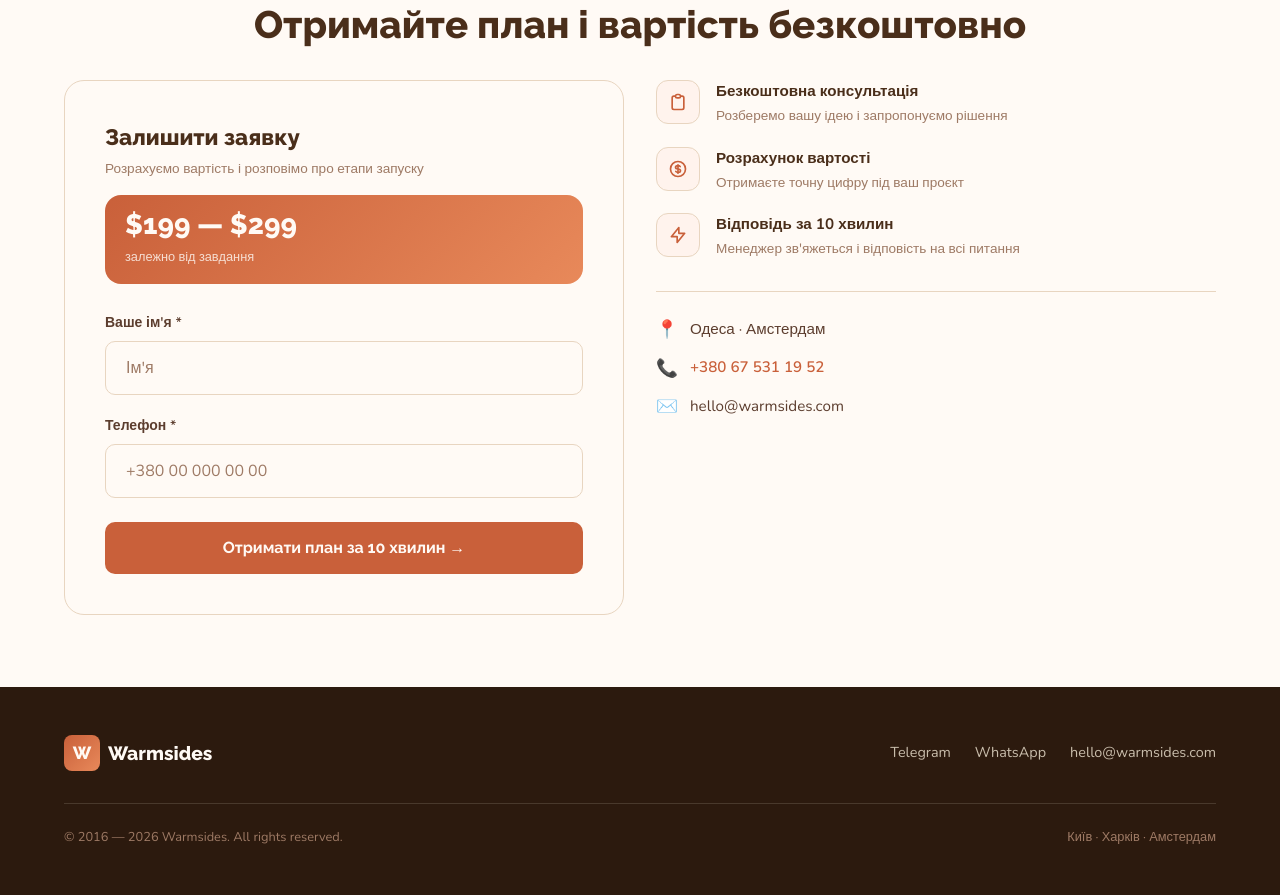
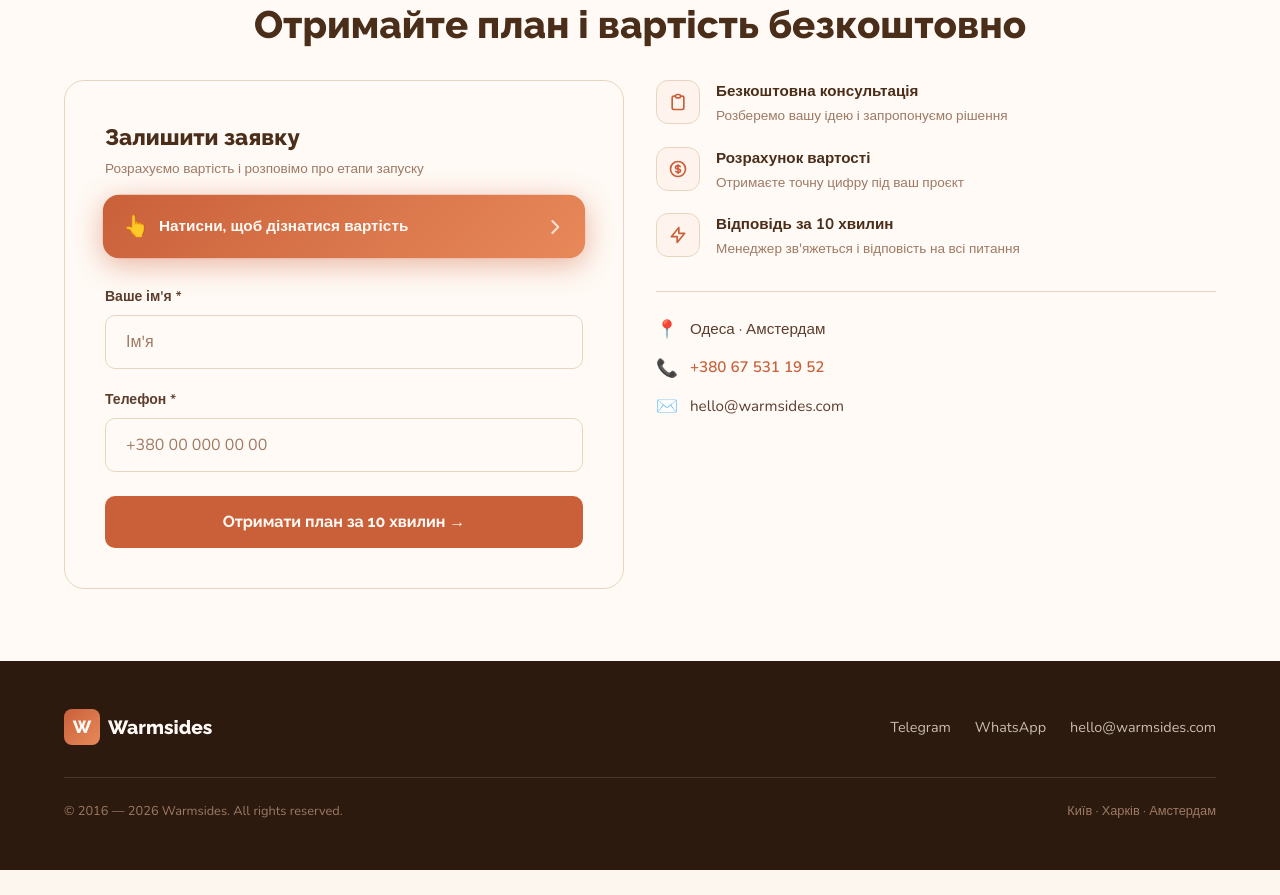
Before and after one commit to nicksolntsev2808/wamsides_landing, a React (Vite) app: page / in a window 1280 px wide. Shown: the part 3940-4835 px from the top of the page. After the commit the page ends 4810 px from the top, so only its background shows below. Built offline with nearby package versions, Linux system fonts and the light colour scheme.

Commit message:
Add files via upload

```diff
--- a/src/web/pages/Home.tsx
+++ b/src/web/pages/Home.tsx
@@ -474,8 +474,21 @@ function Portfolio() {
     },
   ];
 
-  const goNext = () => setActive(i => Math.min(i + 1, cases.length - 1));
-  const goPrev = () => setActive(i => Math.max(i - 1, 0));
+  const fireCardClick = (method: string) => {
+    window.gtag?.("event", "portfolio_card_click", {
+      event_category: "engagement",
+      event_label: method,
+    });
+  };
+
+  const goNext = () => {
+    setActive(i => Math.min(i + 1, cases.length - 1));
+    fireCardClick("arrow");
+  };
+  const goPrev = () => {
+    setActive(i => Math.max(i - 1, 0));
+    fireCardClick("arrow");
+  };
 
   // Cards behind active — peeking from the right-bottom
   const STACK_OFFSET_X = 14; // px per layer shift right
@@ -528,8 +541,8 @@ function Portfolio() {
             setDragDelta(e.touches[0].clientX - startX.current);
           }}
           onTouchEnd={() => {
-            if (dragDelta < -40) goNext();
-            else if (dragDelta > 40) goPrev();
+            if (dragDelta < -40) { goNext(); fireCardClick("swipe"); }
+            else if (dragDelta > 40) { goPrev(); fireCardClick("swipe"); }
             setDragging(false);
             setDragDelta(0);
           }}
@@ -561,7 +574,7 @@ function Portfolio() {
             return (
               <div
                 key={c.title}
-                onClick={!isActive ? () => setActive(i) : undefined}
+                onClick={!isActive ? () => { setActive(i); fireCardClick("card"); } : undefined}
                 style={{
                   position: "absolute",
                   top: 0,
@@ -720,7 +733,16 @@ function Contact() {
   const [form, setForm] = useState({ name: "", phone: "" });
   const [sent, setSent] = useState(() => new URLSearchParams(window.location.search).get("success") === "true");
   const [error, setError] = useState(false);
+  const [priceRevealed, setPriceRevealed] = useState(false);
   const formRef = useRef<HTMLDivElement>(null);
+
+  const handleRevealPrice = () => {
+    setPriceRevealed(true);
+    window.gtag?.("event", "price_reveal_click", {
+      event_category: "engagement",
+      event_label: "price_block",
+    });
+  };
 
   useEffect(() => {
     const el = formRef.current;
@@ -831,13 +853,47 @@ function Contact() {
                   <h3 style={{ fontFamily: "Raleway, sans-serif", fontWeight: 800, fontSize: "1.4rem", color: "#4A2E1A", margin: "0 0 0.25rem" }}>Залишити заявку</h3>
                   <p style={{ fontFamily: "Nunito, sans-serif", fontSize: "0.85rem", color: "#9E7A65", margin: "0 0 1rem" }}>Розрахуємо вартість і розповімо про етапи запуску</p>
 
-                  {/* Price badge */}
-                  <div style={{ background: "linear-gradient(135deg, #C9603A, #E8895A)", borderRadius: "1rem", padding: "1rem 1.25rem", marginBottom: "0.25rem" }}>
-                    <div style={{ display: "flex", alignItems: "baseline", gap: "0.4rem", marginBottom: "0.3rem" }}>
-                      <span style={{ fontFamily: "Raleway, sans-serif", fontWeight: 800, fontSize: "1.75rem", color: "#FFFAF5", lineHeight: 1 }}>$199 — $299</span>
+                  {/* Price badge — reveal on click */}
+                  {!priceRevealed ? (
+                    <div
+                      onClick={handleRevealPrice}
+                      style={{
+                        background: "linear-gradient(135deg, #C9603A, #E8895A)",
+                        borderRadius: "1rem",
+                        padding: "1rem 1.25rem",
+                        marginBottom: "0.25rem",
+                        cursor: "pointer",
+                        display: "flex",
+                        alignItems: "center",
+                        justifyContent: "space-between",
+                        gap: "0.75rem",
+                        animation: "pulse-cta 2s ease-in-out infinite",
+                      }}
+                    >
+                      <div style={{ display: "flex", alignItems: "center", gap: "0.6rem" }}>
+                        <span style={{ fontSize: "1.3rem" }}>👆</span>
+                        <span style={{ fontFamily: "Nunito, sans-serif", fontWeight: 700, fontSize: "0.95rem", color: "#FFFAF5", lineHeight: 1.3 }}>
+                          Натисни, щоб дізнатися вартість
+                        </span>
+                      </div>
+                      <svg width="20" height="20" fill="none" viewBox="0 0 24 24" stroke="rgba(255,250,245,0.8)" strokeWidth="2.5" style={{ flexShrink: 0 }}>
+                        <path strokeLinecap="round" strokeLinejoin="round" d="M9 5l7 7-7 7" />
+                      </svg>
                     </div>
-                    <span style={{ fontFamily: "Nunito, sans-serif", fontSize: "0.8rem", color: "rgba(255,250,245,0.8)" }}>залежно від завдання</span>
-                  </div>
+                  ) : (
+                    <div style={{
+                      background: "linear-gradient(135deg, #C9603A, #E8895A)",
+                      borderRadius: "1rem",
+                      padding: "1rem 1.25rem",
+                      marginBottom: "0.25rem",
+                      animation: "fadeInDown 0.35s ease",
+                    }}>
+                      <div style={{ display: "flex", alignItems: "baseline", gap: "0.4rem", marginBottom: "0.3rem" }}>
+                        <span style={{ fontFamily: "Raleway, sans-serif", fontWeight: 800, fontSize: "1.75rem", color: "#FFFAF5", lineHeight: 1 }}>$199 — $299</span>
+                      </div>
+                      <span style={{ fontFamily: "Nunito, sans-serif", fontSize: "0.8rem", color: "rgba(255,250,245,0.8)" }}>залежно від завдання</span>
+                    </div>
+                  )}
                 </div>
 
                 <div>
--- a/src/web/styles.css
+++ b/src/web/styles.css
@@ -284,3 +284,13 @@ body {
   font-size: 0.9rem;
   flex-shrink: 0;
 }
+
+@keyframes pulse-cta {
+  0%, 100% { box-shadow: 0 4px 24px rgba(201,96,58,0.3); transform: scale(1); }
+  50% { box-shadow: 0 8px 32px rgba(201,96,58,0.55); transform: scale(1.015); }
+}
+
+@keyframes fadeInDown {
+  from { opacity: 0; transform: translateY(-8px); }
+  to { opacity: 1; transform: translateY(0); }
+}
```
